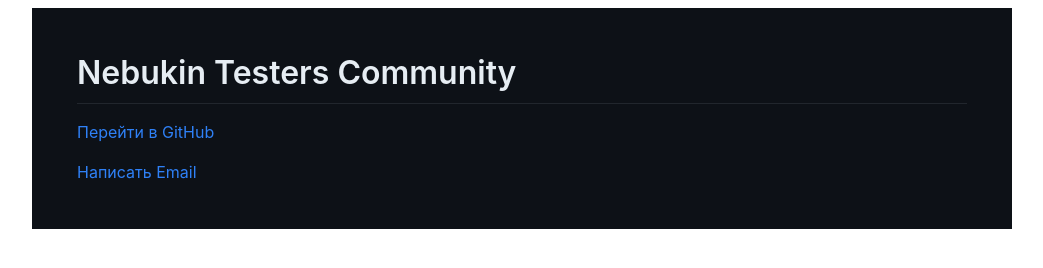
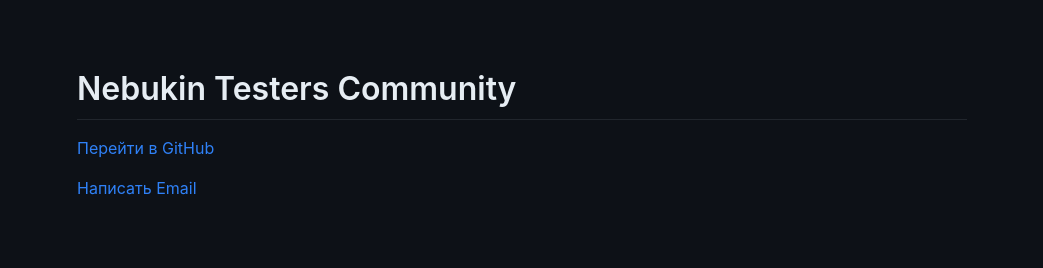
Before and after one commit to nebukintesters/nebukintesters.github.com, a plain HTML site: page index.html in a window 1280 px wide. Shown: the whole page, without its empty margins (118-1161 px from the left). Drawn offline with Linux system fonts and the light colour scheme.

Commit message:
Updated index.html

```diff
--- a/index.html
+++ b/index.html
@@ -1103,8 +1103,8 @@
     	}
     </style>
   </head>
-  <body>
-    <article class="markdown-body">
+  <body class="markdown-body">
+    <article>
       <h1 id="nebukin-testers-community">Nebukin Testers Community</h1>
       <p><a href="https://github.com/nebukintesters">Перейти в GitHub</a></p>
       <p><a href="mailto:center@nebukin.tech?subject=Email-to-NTC">Написать Email</a></p>
```
